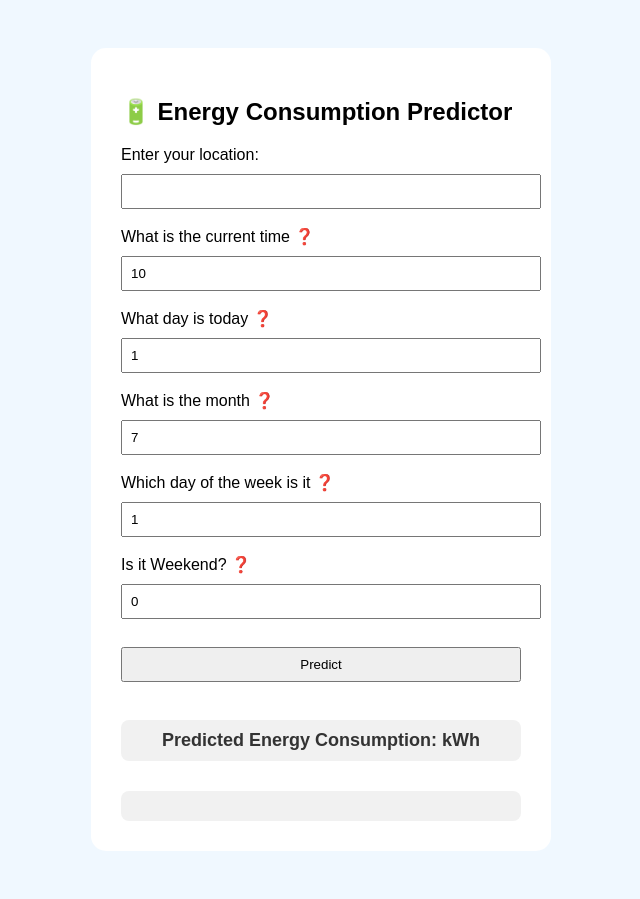
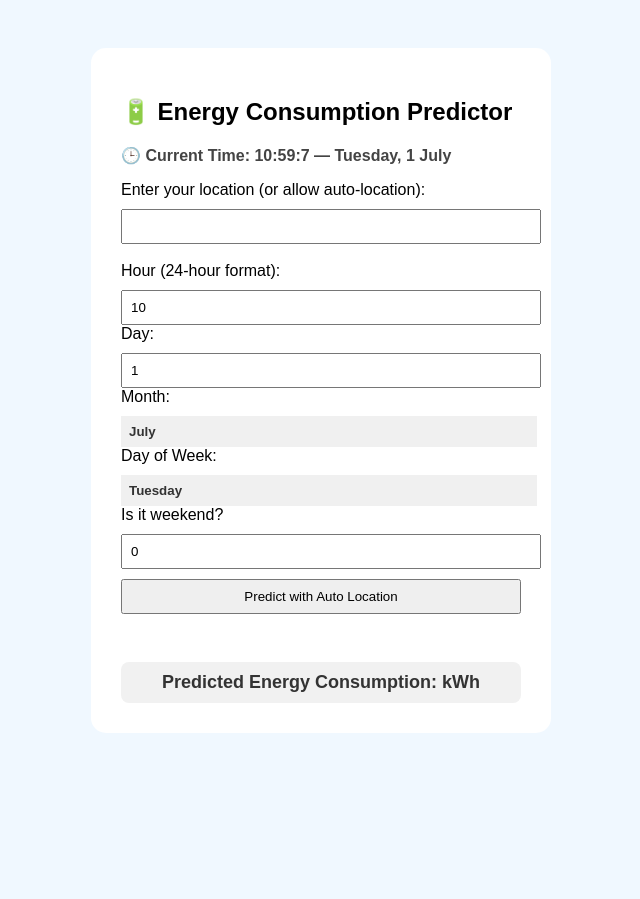
Before and after one commit to sampada-dubey/energy-consumption-predictor, a Flask app: page / in a window 1280 px wide. Shown: the whole page, without its empty margins (319-959 px from the left). After the commit the page ends 733 px from the top, so only its background shows below. Run offline with Flask 3, Linux system fonts and the light colour scheme; parts of the project's set-up code (start-up, migrations or seed data) failed here and were passed over.

Commit message:
modified:   flask_api/app.py 	new file:   flask_api/model.pkl 	modified:   flask_api/templates/index.html 	new file:   flask_api/templates/result.html

```diff
--- a/flask_api/app.py
+++ b/flask_api/app.py
@@ -61,8 +61,8 @@
     wind_speed = weather_data['wind_speed']
 
     # Prepare feature vector (make sure it matches model training!)
-    columns = ['hour', 'day', 'month', 'day_of_week', 'is_weekend']
-    features = pd.DataFrame([[hour, day, month, day_of_week, is_weekend]],
+    columns = ['hour', 'day', 'month', 'day_of_week', 'is_weekend','temperature', 'humidity', 'wind_speed']
+    features = pd.DataFrame([[hour, day, month, day_of_week, is_weekend, temperature, humidity, wind_speed]],
                         columns=columns)
     # Predict
     prediction = model.predict(features)
@@ -71,7 +71,7 @@
     # Friendly message
     message = f"🔋 Predicted Energy Consumption for {location}: {predicted_value} kWh ⚡"
 
-    return jsonify({'predicted_energy_kWh': predicted_value, 'message': message})
+    return render_template('result.html', prediction=predicted_value, location=location, message=message)
 
 # Home page
 @app.route('/')
--- a/flask_api/templates/index.html
+++ b/flask_api/templates/index.html
@@ -2,127 +2,130 @@
 <html lang="en">
 <head>
   <meta charset="UTF-8">
+  <title>Energy Consumption Predictor</title>
   <meta name="viewport" content="width=device-width, initial-scale=1.0">
-    <title>Energy Consumption Predictor</title>
   <link rel="stylesheet" href="{{ url_for('static', filename='style.css') }}">
+  <style>
+    input[disabled] {
+      background-color: #f0f0f0;
+      border: none;
+      font-weight: bold;
+      color: #333;
+    }
+  </style>
 </head>
+<body>
+  <div class="container">
+    <h2 class="mb-4 text-center">🔋 Energy Consumption Predictor</h2>
+
+    <!-- Datetime display -->
+    <p id="datetime-label" style="font-weight: bold; color: #444;"></p>
+
+    <form action="/predict" id="predictionForm" method="POST">
+      <!-- Manual or Auto Location -->
+      <div class="mb-3">
+        <label>Enter your location (or allow auto-location):</label>
+        <input type="text" id="location" name="location" required><br><br>
+      </div>
+
+      <!-- Hidden full time fields -->
+      <input type="number" id="minute" name="minute" hidden>
+      <input type="number" id="second" name="second" hidden>
+
+      <!-- Hour -->
+      <div class="mb-3">
+        <label for="hour">Hour (24-hour format):</label>
+        <input type="number" class="form-control" id="hour" name="hour" min="0" max="23" required><br>
+      </div>
+
+      <!-- Day -->
+      <div class="mb-3">
+        <label for="day">Day:</label>
+        <input type="number" class="form-control" id="day" name="day" min="1" max="31" required><br>
+      </div>
+
+      <!-- Month (number + readable name) -->
+      <div class="mb-3">
+        <label for="month">Month:</label>
+        <input type="number" id="month" name="month" min="1" max="12" required hidden>
+        <input type="text" id="month_display" disabled><br>
+      </div>
+
+      <!-- Day of week -->
+      <div class="mb-3">
+        <label for="day_of_week">Day of Week:</label>
+        <input type="number" id="day_of_week" name="day_of_week" min="0" max="6" required hidden>
+        <input type="text" id="day_of_week_display" disabled><br>
+      </div>
+
+      <!-- Weekend? -->
+      <div class="mb-3">
+        <label for="is_weekend">Is it weekend?</label>
+        <input type="number" class="form-control" id="is_weekend" name="is_weekend" min="0" max="1" required><br>
+      </div>
+
+      <!-- Button -->
+      <button type="button" class="btn btn-primary w-100" onclick="getLocationAndSubmit()">Predict with Auto Location</button><br><br>
+    </form>
+
+    <!-- Result -->
+    <div id="result" style="font-size: 18px; color: #333; padding: 10px;">
+      <strong>Predicted Energy Consumption:</strong> <span id="prediction"></span> kWh
+    </div>
+  </div>
+
   <script>
     window.onload = function () {
       const now = new Date();
 
-        // Auto-fill hour, day, month
-        document.getElementById('hour').value = now.getHours();
-        document.getElementById('day').value = now.getDate();
-        document.getElementById('month').value = now.getMonth() + 1;
+      const monthNames = ["January", "February", "March", "April", "May", "June",
+                          "July", "August", "September", "October", "November", "December"];
+      const dayNames = ["Monday", "Tuesday", "Wednesday", "Thursday", "Friday", "Saturday", "Sunday"];
 
-        // Auto-fill day_of_week (0 = Monday, 6 = Sunday)
-        const jsDay = now.getDay();
-        const dayOfWeek = (jsDay === 0) ? 6 : jsDay - 1;
+      const hour = now.getHours();
+      const minute = now.getMinutes();
+      const second = now.getSeconds();
+      const date = now.getDate();
+      const month = now.getMonth(); // 0-based
+      const jsDay = now.getDay(); // 0 = Sunday
+      const dayOfWeek = jsDay === 0 ? 6 : jsDay - 1;
+
+      // Fill form values
+      document.getElementById('hour').value = hour;
+      document.getElementById('minute').value = minute;
+      document.getElementById('second').value = second;
+      document.getElementById('day').value = date;
+      document.getElementById('month').value = month + 1;
       document.getElementById('day_of_week').value = dayOfWeek;
+      document.getElementById('is_weekend').value = (dayOfWeek >= 5) ? 1 : 0;
 
-        // Auto-fill is_weekend (1 if Saturday/Sunday, 0 otherwise)
-        document.getElementById('is_weekend').value = (dayOfWeek === 5 || dayOfWeek === 6) ? 1 : 0;
+      // Display readable versions
+      document.getElementById('month_display').value = monthNames[month];
+      document.getElementById('day_of_week_display').value = dayNames[dayOfWeek];
+      document.getElementById('datetime-label').innerText =
+        `🕒 Current Time: ${hour}:${minute}:${second} — ${dayNames[dayOfWeek]}, ${date} ${monthNames[month]}`;
+    };
 
-        // Fetch weather data when the user selects a location
-        document.getElementById('location').addEventListener('change', function () {
-            fetchWeatherData();
-        });
+    function getLocationAndSubmit() {
+      if (navigator.geolocation) {
+        navigator.geolocation.getCurrentPosition(function(position) {
+          const lat = position.coords.latitude;
+          const lon = position.coords.longitude;
 
-        // Fetch weather data based on location
-        function fetchWeatherData() {
-            const location = document.getElementById('location').value || 'Delhi'; // Default to Delhi
-            fetch(`/weather?location=${location}`)
+          fetch(`https://nominatim.openstreetmap.org/reverse?lat=${lat}&lon=${lon}&format=json`)
             .then(response => response.json())
             .then(data => {
-                    if (data.temperature) {
-                        document.getElementById('temperature').value = data.temperature;
-                        document.getElementById('humidity').value = data.humidity;
-                        document.getElementById('wind_speed').value = data.wind_speed;
+              const inputLocation = document.getElementById('location').value;
+              if (!inputLocation) {
+                document.getElementById('location').value = data.address.city || data.address.town || "Delhi";
+              }
+              document.getElementById('predictionForm').submit();
+            });
+        });
       } else {
-                        alert("Could not fetch weather data. Please check the location.");
+        alert("Geolocation not supported.");
       }
-                })
-                .catch(error => alert("weather data"));
-        }
-
-        // Handle form submission and prediction
-        const form = document.getElementById("prediction-form");  // Assuming your form has id="prediction-form"
-        form.addEventListener("submit", function(event) {
-            event.preventDefault();  // Prevent the default form submission behavior
-
-            fetch('/predict', {
-                method: 'POST',
-                body: new FormData(form)  // Send the form data to the server
-            })
-            .then(response => response.json())
-            .then(data => {
-                // Display the prediction result
-                document.getElementById("prediction").innerText = `Predicted Energy Consumption: ${data.predicted_energy_kWh} kWh`;
-            })
-            .catch(error => console.error('Error:', error));
-        });
     }
   </script>
-<body>
-    <div class="container">
-        <h2 class="mb-4 text-center">🔋 Energy Consumption Predictor </h2>
-
-        <form action="/predict" id="prediction-form" method="POST">
-            <div class="mb-3">
-                <label>Enter your location:</label>
-                <input type="text" id="location" name="location" required><br><br>
-            </div>
-            <div class="mb-3">
-                <label for="hour">What is the current time
-                    <span title="Current hour in 24-hour format. e.g., 14 for 2 PM">❓</span>
-                </label>
-                <input type="number" class="form-control" id="hour" name="hour" min="0" max="23" required><br><br>
-            </div>
-            <div class="mb-3">
-                <label for="day">What day is today
-                    <span title="Today's day of the month. e.g., 19 for 19th April">❓</span>
-                </label>
-                <input type="number" class="form-control" id="day" name="day" min="1" max="31" required><br><br>
-            </div>
-            <div class="mb-3">
-                <label for="month">What is the month
-                    <span title="Current month as a number. e.g., 4 for April">❓</span>
-                </label>
-                <input type="number" class="form-control" id="month" name="month" min="1" max="12" required><br><br>
-            </div>
-            <div class="mb-3">
-                <label for="day_of_week">Which day of the week is it
-                    <span title="0 = Monday, 6 = Sunday">❓</span>
-                </label>
-                <input type="number" class="form-control" id="day_of_week" name="day_of_week" min="0" max="6" required step="0.1"><br><br>
-            </div>
-            <div class="mb-3">
-                <label for="isWeekend">Is it Weekend?
-                    <span title="1 = Yes (Weekend), 0 = No">❓</span>
-                </label>
-                <input type="number" class="form-control" id="is_weekend" name="is_weekend" min="0" max="1" required step="0.1"><br><br>
-            </div>
-
-            <button type="submit" class="btn btn-primary w-100">Predict</button><br><br>
-        </form>
-
-        <div id="result" style="font-size: 18px; color: #333; padding: 10px; margin-top: 20px;">
-            <strong>Predicted Energy Consumption: </strong><span id="prediction"></span> kWh
-        </div>
-
-    {% if prediction %}
-        <div class="result">
-            <h3>Predicted Energy Consumption: <strong>{{ prediction }} kWh</strong></h3>
-            <p>This is an approximate estimate based on recent environmental and temporal factors.</p>
-        </div>
-    {% endif %}
-        <div id="result" class="alert alert-info mt-4 d-none"></div>
-        {% if error %}
-            <div class="error-message">
-            <p>{{ error }}</p>
-            </div>
-        {% endif %}
-
-    </div>
 </body>
 </html>
```
Also changed, not shown: flask_api/templates/result.html (added, +70 -0 lines), 1 other file. Lines whose indentation alone changed are shown as unchanged.
